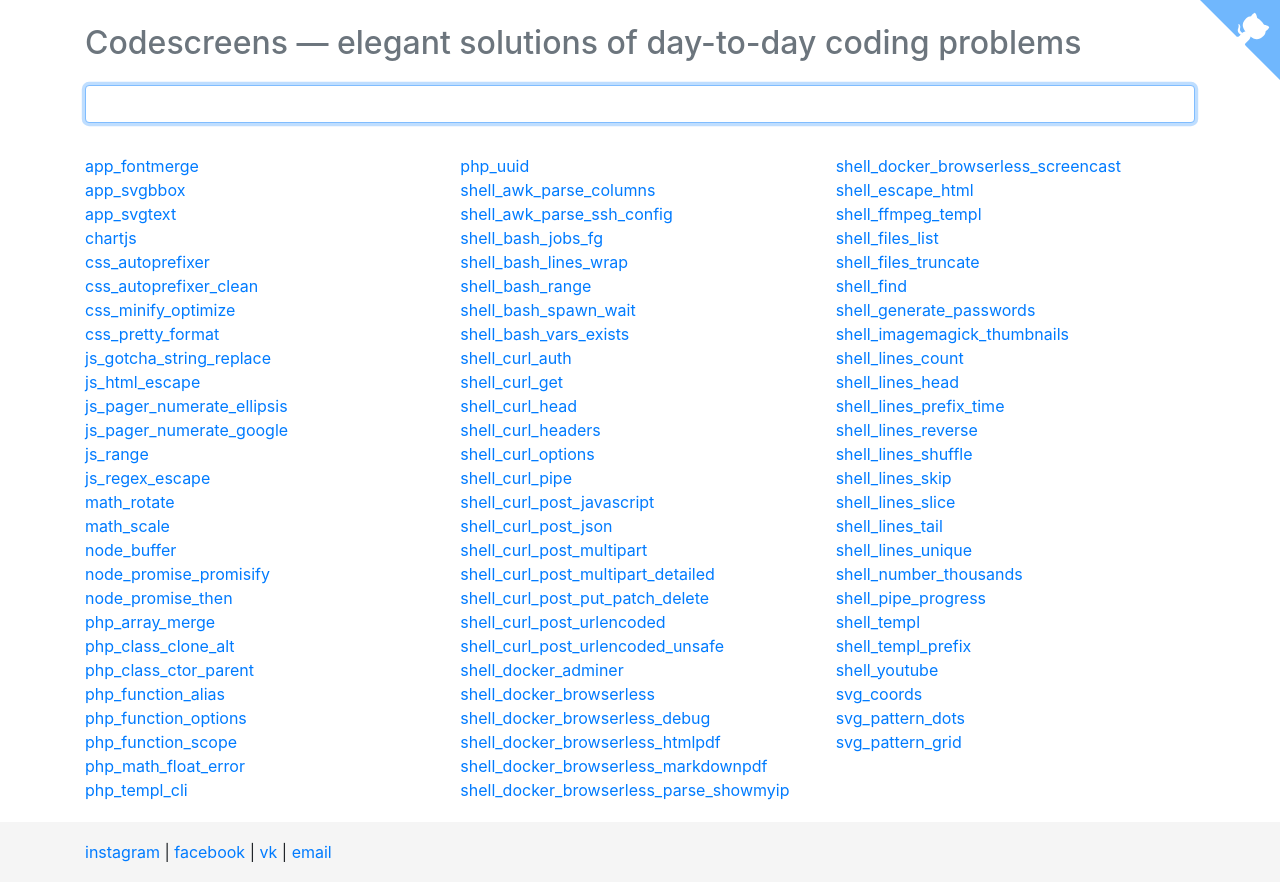
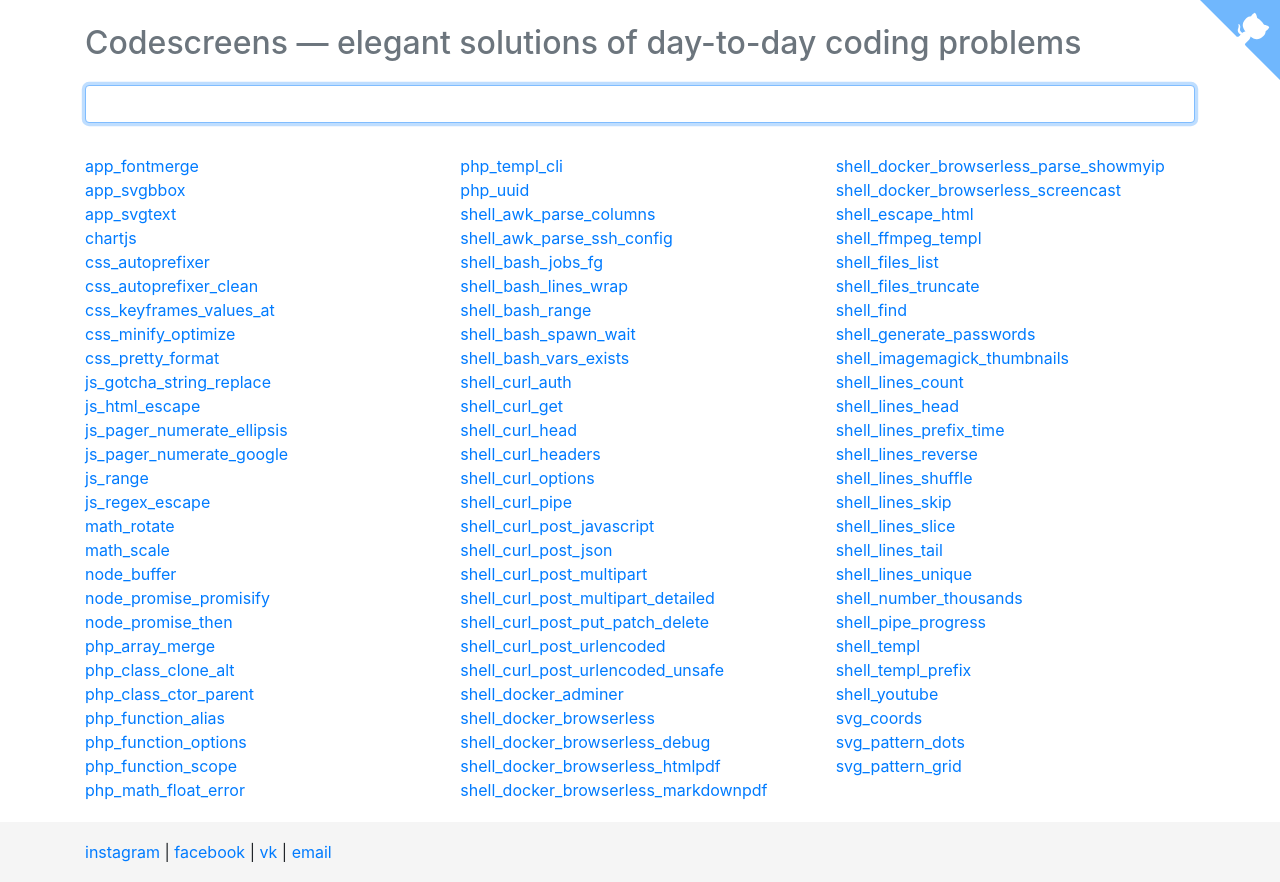
Before and after one commit to vbarbarosh/codescreens, a plain HTML site: page docs/index.html in a window 1280 px wide. Drawn offline with nearby package versions, Linux system fonts and the light colour scheme.

Commit message:
add css_keyframes_values_at

```diff
--- a/docs/index.html
+++ b/docs/index.html
@@ -120,6 +120,7 @@ body {
                 {name: 'chartjs', gist_url: 'https://git.io/fjzGq'},
                 {name: 'css_autoprefixer', gist_url: 'https://git.io/fj2T3'},
                 {name: 'css_autoprefixer_clean', gist_url: 'https://git.io/fj2E8'},
+                {name: 'css_keyframes_values_at', gist_url: 'https://git.io/fjaaf'},
                 {name: 'css_minify_optimize', gist_url: 'https://git.io/fjgXM'},
                 {name: 'css_pretty_format', gist_url: 'https://git.io/fj290'},
                 {name: 'js_gotcha_string_replace', gist_url: 'https://git.io/fjkny'},
```
Also changed, not shown: demos/css_keyframes_values_at.html (renamed from schedule/css_keyframes_values_at.html), img/css_keyframes_values_at.png (renamed from schedule/css_keyframes_values_at.png).
